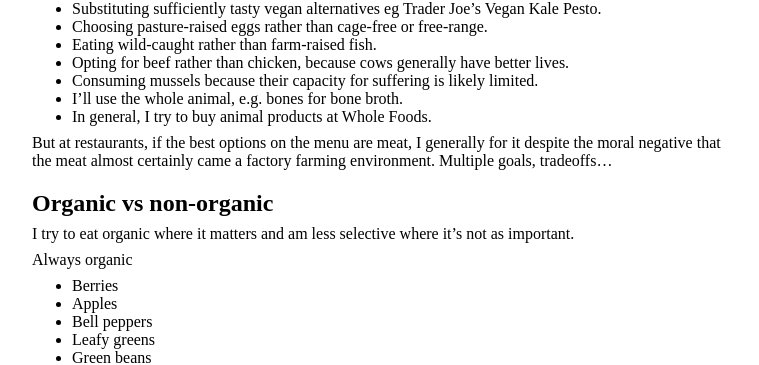
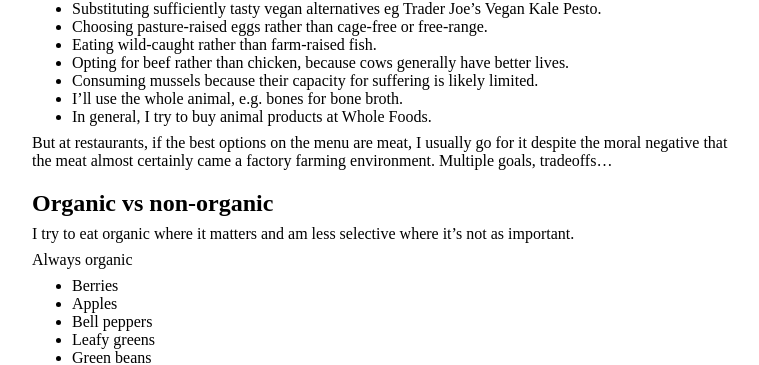
Before and after one commit to maxh/maxheinritz.com, a Jekyll site: the page built from _posts/2025-09-01-what-i-am-made-of.md, in a window 1280 px wide and 900 px high, scrolled down 1744 px. Shown: the part 126-491 px from the top of the window, without its empty margins (108-867 px from the left). Built offline with Jekyll 4.4.1, drawn with Linux system fonts in a browser that asks for light colours.

Commit message:
comments

```diff
--- a/_posts/2025-09-01-what-i-am-made-of.md
+++ b/_posts/2025-09-01-what-i-am-made-of.md
@@ -80,7 +80,7 @@ So where it doesn’t require much sacrifice on my part, I try to eat in a way t
 - I’ll use the whole animal, e.g. bones for bone broth.
 - In general, I try to buy animal products at Whole Foods.
 
-But at restaurants, if the best options on the menu are meat, I generally for it despite the moral negative that the meat almost certainly came a factory farming environment. Multiple goals, tradeoffs...
+But at restaurants, if the best options on the menu are meat, I usually go for it despite the moral negative that the meat almost certainly came a factory farming environment. Multiple goals, tradeoffs...
 
 ## Organic vs non-organic
 
```
